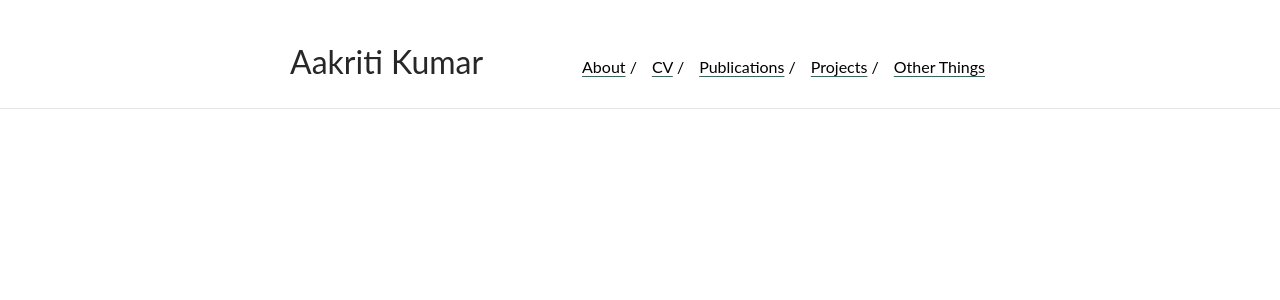
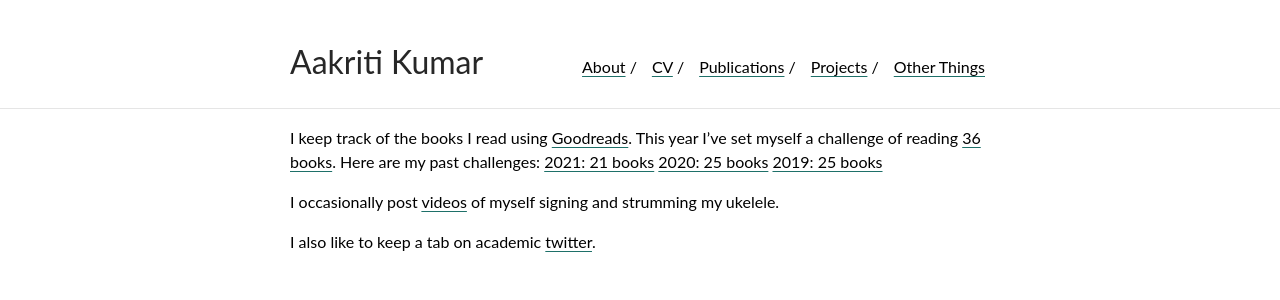
Before and after one commit to aakriti1kumar/aakriti1kumar.github.io, a Jekyll site: the page built from otherthings.md, in a window 1280 px wide. Shown: the top 300 px of the page. Built offline with Jekyll 4.4.1, drawn with Linux system fonts in a browser that asks for light colours; our own code applies the rules of GitHub Pages for plain Markdown files.

Commit message:
Update otherthings.md

```diff
--- a/otherthings.md
+++ b/otherthings.md
@@ -0,0 +1,11 @@
+I keep track of the books I read using [Goodreads](https://www.goodreads.com/user/show/36976329-aakriti-kumar).
+This year I've set myself a challenge of reading [36 books](https://www.goodreads.com/user_challenges/31518884).
+Here are my past challenges:
+[2021: 21 books](https://www.goodreads.com/user_challenges/2594617)
+[2020: 25 books](https://www.goodreads.com/user_challenges/19526861)
+[2019: 25 books](https://www.goodreads.com/user_challenges/18225877)
+
+
+I occasionally post [videos](https://www.instagram.com/aakritikumarmusic/?hl=en) of myself signing and strumming my ukelele.
+
+I also like to keep a tab on academic [twitter](https://twitter.com/aakriti1kumar).
```
